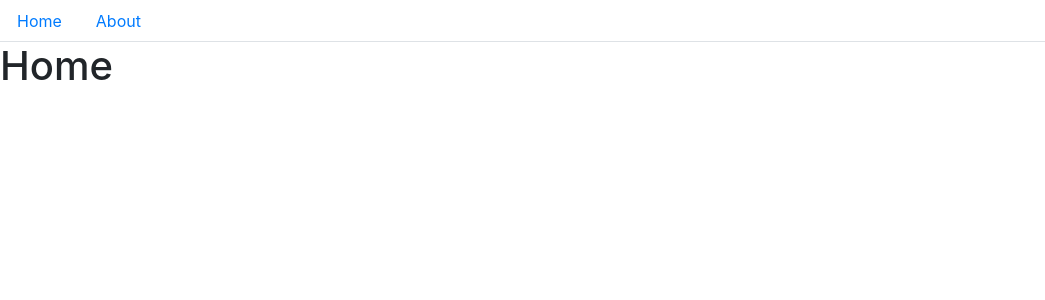
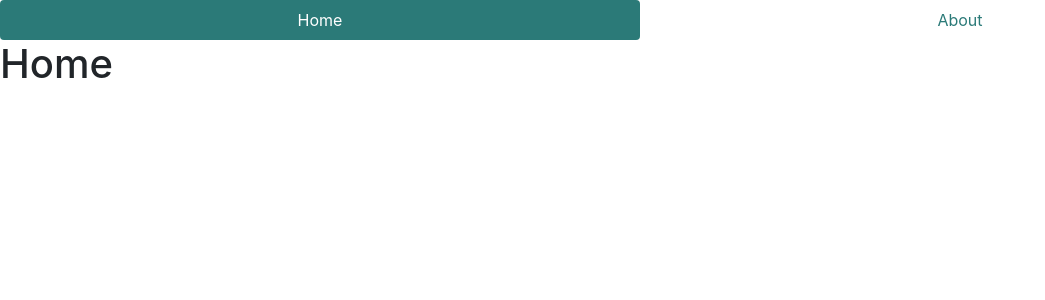
Before and after one commit to SlimFreddy/react-app-for-node.js-api, a React (Create React App) app: page / in a window 1280 px wide. Shown: the top 300 px of the page, without its empty margins (0-1045 px from the left). Built offline with nearby package versions, Linux system fonts and the light colour scheme.

Commit message:
override some colors

```diff
--- a/src/App.scss
+++ b/src/App.scss
@@ -1 +1,7 @@
+$theme-colors: (
+  "primary": #2b7a78,
+  "secondary": #3aafa9,
+  "light": #feffff,
+  "dark": #17252a,
+);
 @import "~bootstrap/scss/bootstrap";
--- a/src/components/navbar/Navbar.tsx
+++ b/src/components/navbar/Navbar.tsx
@@ -1,5 +1,6 @@
 import React, { FC } from "react";
 import { Nav } from "react-bootstrap";
+import { Link } from "react-router-dom";
 import { IRoute } from "../../models/IRoute";
 
 interface Props {
@@ -8,11 +9,13 @@ interface Props {
 const Navbar: FC<Props> = ({ routes }) => {
   return (
     <div>
-      <Nav variant="tabs" defaultActiveKey="/home">
+      <Nav color="secondary" justify variant="pills" defaultActiveKey="/">
         {routes.map((route) => {
           return (
             <Nav.Item key={route.name}>
-              <Nav.Link href={route.path}>{route.name}</Nav.Link>
+              <Nav.Link as={Link} to={route.path} eventKey={route.path}>
+                {route.name}
+              </Nav.Link>
             </Nav.Item>
           );
         })}
```
